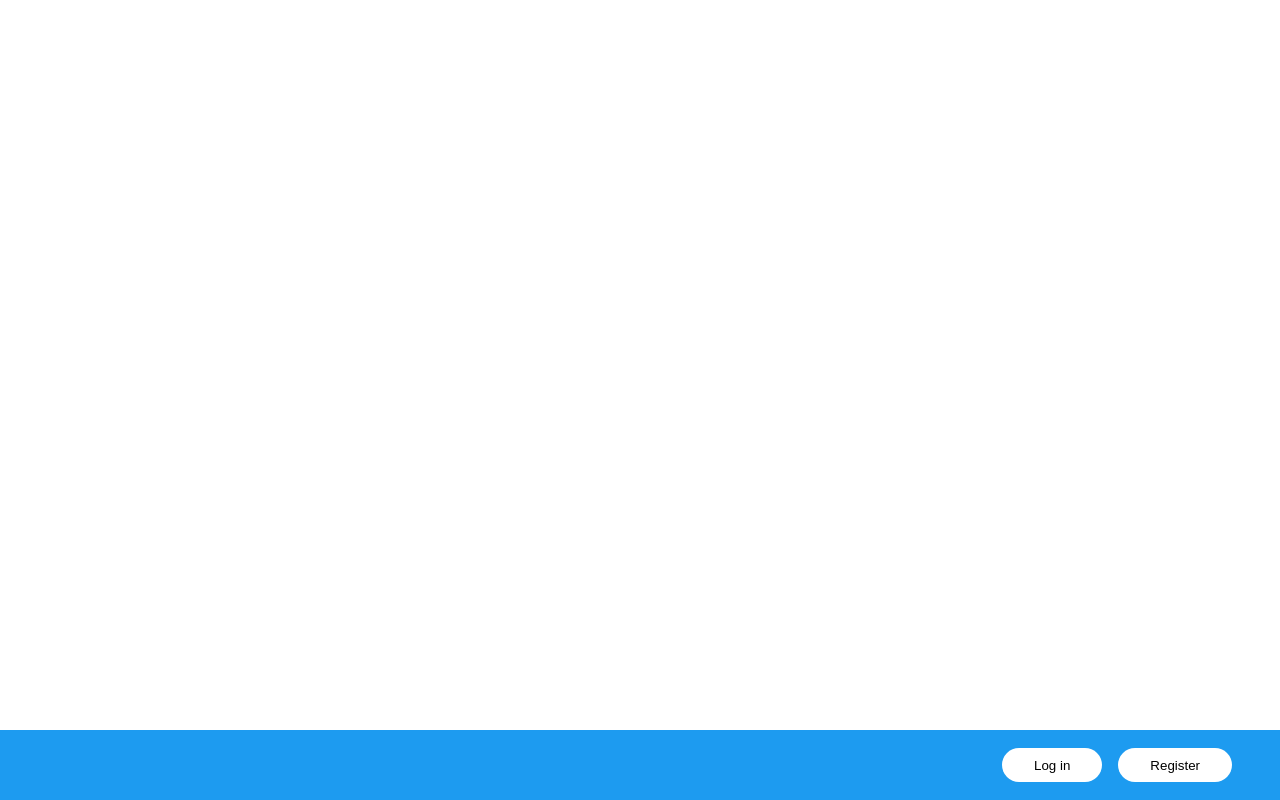
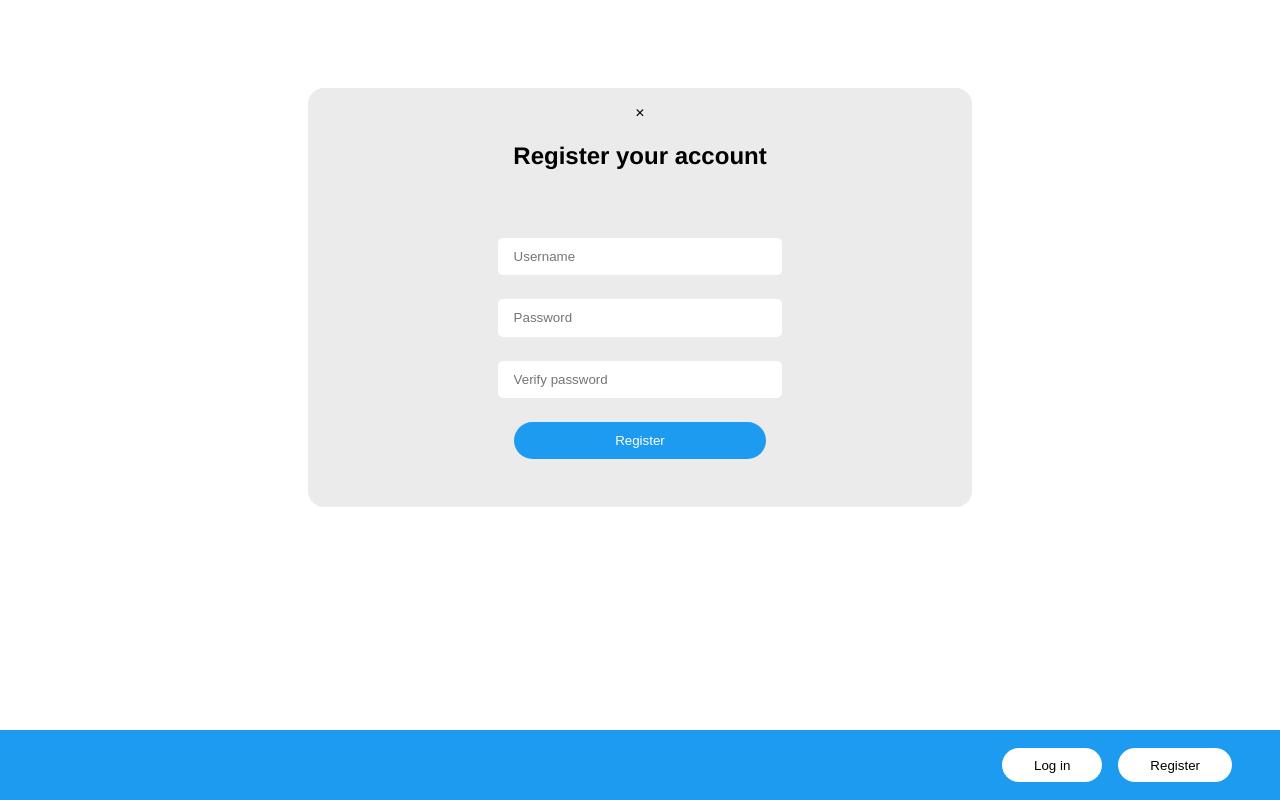
Before and after one commit to s-fadel/twitter-project, a React (Create React App) app: page / in a window 1280 px wide. Both pictures are taken after a click on the button "Register". Built offline with nearby package versions, Linux system fonts and the light colour scheme; a web font is replaced by a local one.

Commit message:
added local storage with secret key

```diff
--- a/src/Home.js
+++ b/src/Home.js
@@ -5,9 +5,14 @@ const Homepage = ({}) => {
   const [username, setUsername] = useState("");
   const [password, setPassword] = useState("");
   const [isNextClicked, setIsNextClicked] = useState(false);
+  const [showRegister, setShowRegister] = useState(false);
+  const [registerUsername, setRegisterUsername] = useState("")
+  const [registerPassword, setRegisterPassword] = useState("")
+
 
   const handleLoginClick = () => {
     setShowLogin(true);
+    setShowRegister(false);
   };
 
   const handleLoginClose = () => {
@@ -32,6 +37,19 @@ const Homepage = ({}) => {
   const handleLoginSubmit = () => {
     handleLoginClose();
   };
+
+  const handleRegisterClick = () => {
+    setShowRegister(true);
+    setShowLogin(false);
+  }
+
+  const handleRegisterClose = () => {
+    setShowRegister(false);
+    setShowLogin(false);
+    setRegisterUsername("");
+    setRegisterPassword("");
+  };
+
 
   return (
     <div className="page-wrapper">
@@ -76,6 +94,43 @@ const Homepage = ({}) => {
           </div>
         </div>
       )}
+      {showRegister && (
+        <div className="login-modal-wrapper">
+          <div className="login-modal-content">
+            <span className="register-close" onClick={handleRegisterClose}>
+              &times;
+            </span>
+            <h2 className="center">Register your account</h2>
+            <div className="content-login">
+              <input
+                placeholder="Username"
+                type="text"
+                id="register-username"
+                name="username"
+                value={registerUsername}
+                onChange={handleUsernameChange}
+              />
+                  <input
+                    placeholder="Password"
+                    type="password"
+                    id="register-password"
+                    name="password"
+                    value={registerPassword}
+                    onChange={handlePasswordChange}
+                  />
+                    <input
+                    placeholder="Verify password"
+                    type="password"
+                    id="verify-password"
+                    name="password"
+                    value={registerPassword}
+                    onChange={handlePasswordChange}
+                  />
+                  <button onClick={handleLoginSubmit}>Register</button>
+            </div>
+          </div>
+        </div>
+      )}
 
       {/* Footer */}
       <footer className="footer">
@@ -83,7 +138,7 @@ const Homepage = ({}) => {
           <ul className="nav-links"></ul>
           <div className="nav-buttons">
             <button className="login-btn-footer" onClick={handleLoginClick}>Log in</button>
-            <button>Register</button>
+            <button className="register-btn-footer" onClick={handleRegisterClick}>Register</button>
           </div>
         </div>
       </footer>
```
